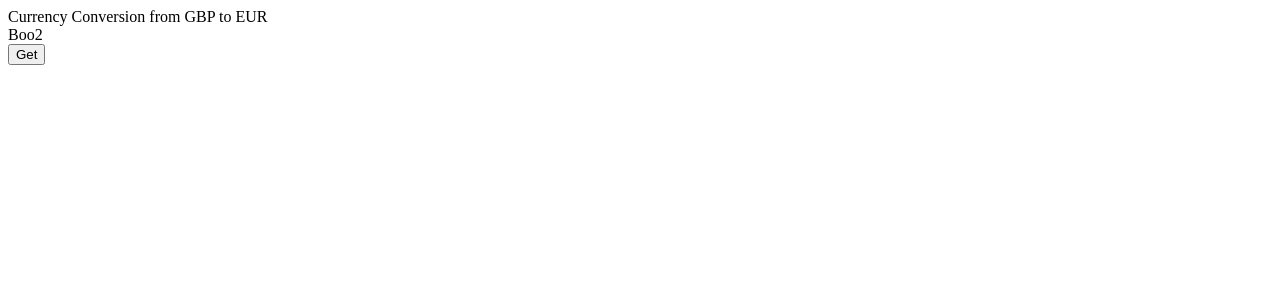
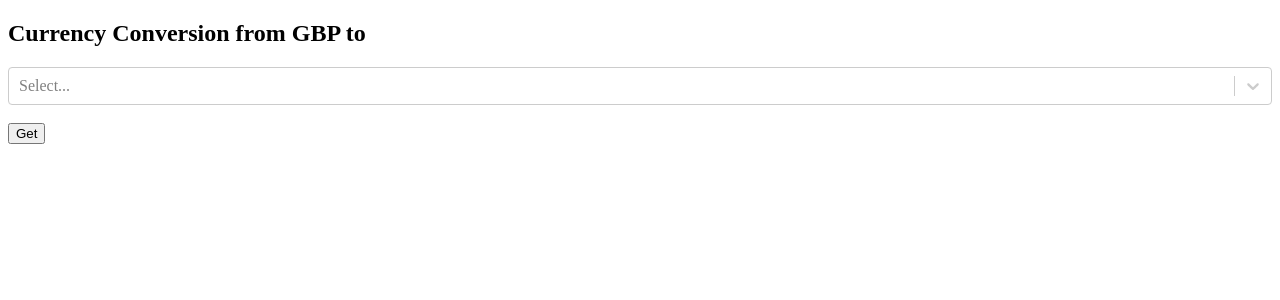
Before and after one commit to NTitmus/currencyChart, a React (Create React App) app: page / in a window 1280 px wide. Shown: the top 300 px of the page. Built offline with nearby package versions, Linux system fonts and the light colour scheme.

Commit message:
Added toCurrency dropdown react-select

```diff
--- a/package.json
+++ b/package.json
@@ -11,6 +11,7 @@
     "react": "^18.1.0",
     "react-dom": "^18.1.0",
     "react-scripts": "5.0.1",
+    "react-select": "^5.3.2",
     "web-vitals": "^2.1.4"
   },
   "scripts": {
--- a/src/components/App.js
+++ b/src/components/App.js
@@ -2,13 +2,26 @@ import React, {useState, useEffect} from "react";
 import axios from 'axios';
 import BarChart2 from './BarChart2'
 
+import Select from 'react-select';
+
+
 const App = () => {
     const [tempList, setTempList] = useState([]);
     const [counter, setCounter] = useState(1);
+    const [selectedCurr, setSelectedCurr] = useState(null);
     const fromCurrency = 'GBP';
     const toCurrency = 'EUR';
     //{rate: 0.99, num: 0}
     //{rate: 0.99, num: 0}, {rate: 0.9901, num: 1}, {rate: 0.99005, num: 2}
+
+    const toCurrOptions = [
+        {code: 'SGD', name: 'Singapore Dollar'},
+        {code: 'USD', name: 'United States Dollar'},
+        {code: 'EUR', name: 'Euro'},
+        {code: 'INR', name: 'Indian Rupee'},
+        {code: 'IDR', name: 'Indonesian Rupiah'},
+        {code: 'ILS', name: 'Israeli New Sheqel'}
+    ]
 
     const onButtonClick = () => {
         const makeReq = async () => {
@@ -18,11 +31,13 @@ const App = () => {
             //    appid: '',
             //    units: 'metric'
             //}})
+            if (selectedCurr===null){return}
+
             const response = await axios.get('https://www.alphavantage.co/query',
             {params:{
                 function: 'CURRENCY_EXCHANGE_RATE',
                 from_currency: fromCurrency,
-                to_currency: toCurrency,
+                to_currency: selectedCurr,
                 apikey: 'OMY3B78I6Z44OO7M'
             }}
             )
@@ -47,19 +62,29 @@ const App = () => {
         makeReq();
     }
 
+
+
     useEffect(()=>{
         console.log(tempList)
     },
     [tempList]
     )
+
+
     //<button onClick={()=>onButtonClick()}>Get</button>
 
     return (
         <div>
-            Currency Conversion from {fromCurrency} to {toCurrency}
+            <div>
+            <h2>Currency Conversion from {fromCurrency} to {selectedCurr}</h2>
+            <Select options={toCurrOptions.map((i)=>({label:i.name, value: i.code}))}
+            onChange={(s)=>{setSelectedCurr(s.value); setTempList([])}}
+            />
+            </div>
 
             <br/>
             <BarChart2 data={tempList}/>
+
             <button onClick={()=>onButtonClick()}>Get</button>
         </div>
     );
--- a/src/components/BarChart2.js
+++ b/src/components/BarChart2.js
@@ -34,11 +34,11 @@ const BarChart2 = ({data}) => {
             .append("rect")
             .attr("width", 75)
             //.attr("height", (datapoint) => (datapoint.rate * scale-adjust))
-            .attr("height", (datapoint) => (Number(datapoint.rate) * (sca())-ad))
+            .attr("height", (datapoint) => (Number(datapoint.rate).toFixed(5) * (sca())-ad))
             .attr("fill", "orange")
             .attr("x", (a,iteratio)=> iteratio * 100 + 15)
             //.attr("y", (datapoint) => canvasHeight - (datapoint.rate * scale-adjust))
-            .attr("y", (datapoint) => canvasHeight - (Number(datapoint.rate) * (sca())-ad))
+            .attr("y", (datapoint) => canvasHeight - (Number(datapoint.rate).toFixed(5) * (sca())-ad))
 
 
         svgCanvas.selectAll(".valueLabel")
@@ -47,8 +47,8 @@ const BarChart2 = ({data}) => {
         .attr("class", "valueLabel")
         .attr("x", (datapoint, i)=> i * 100 + 15)
         //.attr("y", (datapoint, i) => canvasHeight-(datapoint.rate*scale-adjust)-10)
-        .attr("y", (datapoint, i) => canvasHeight-(Number(datapoint.rate)*(sca())-ad)-10)
-        .text(datapoint=>datapoint.rate)
+        .attr("y", (datapoint, i) => canvasHeight-(Number(datapoint.rate).toFixed(5)*(sca())-ad)-10)
+        .text(datapoint=>Number(datapoint.rate).toFixed(5))
 
         const parseDate = d3.timeParse("%Y-%m-%d %H:%M:%S")
 
@@ -57,7 +57,7 @@ const BarChart2 = ({data}) => {
         .append("text")
         .attr("class", "label")
         .attr("x", (datapoint, i)=> i * 100 + 15)
-        .attr("y", (datapoint, i)=> canvasHeight-(Number(datapoint.rate)*(sca())-ad)+15)
+        .attr("y", (datapoint, i)=> canvasHeight-(Number(datapoint.rate).toFixed(5)*(sca())-ad)+15)
         .text(datapoint=>parseDate(datapoint.datetime).toLocaleTimeString())
 
         svgCanvas
@@ -65,7 +65,7 @@ const BarChart2 = ({data}) => {
         .attr("class", "axesLabel")
         .attr("x", 5)
         .attr("y", canvasHeight-5)
-        .text(zeroLabel)
+        .text(zeroLabel.toFixed(5))
 
 
     }
@@ -85,7 +85,7 @@ const BarChart2 = ({data}) => {
     //)
 
     return(
-        <div ref={ref}>Boo2</div>
+        <div ref={ref}></div>
     );
 
 
```
Also changed, not shown: 1 other file (tests, documents, lock files or other folders).
